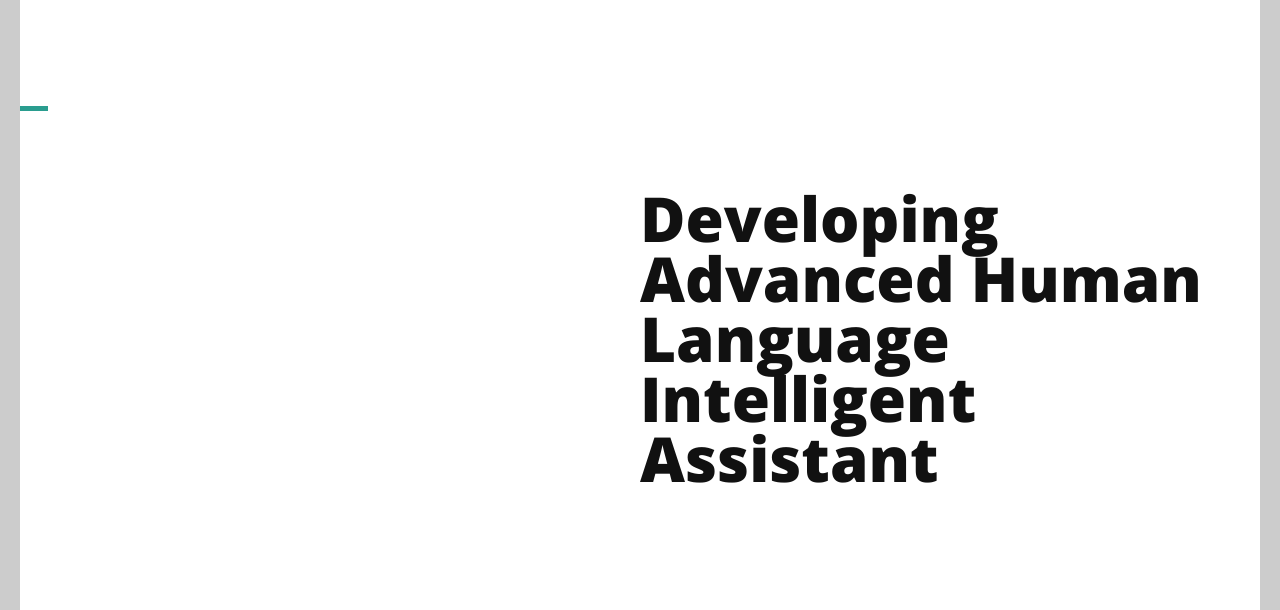
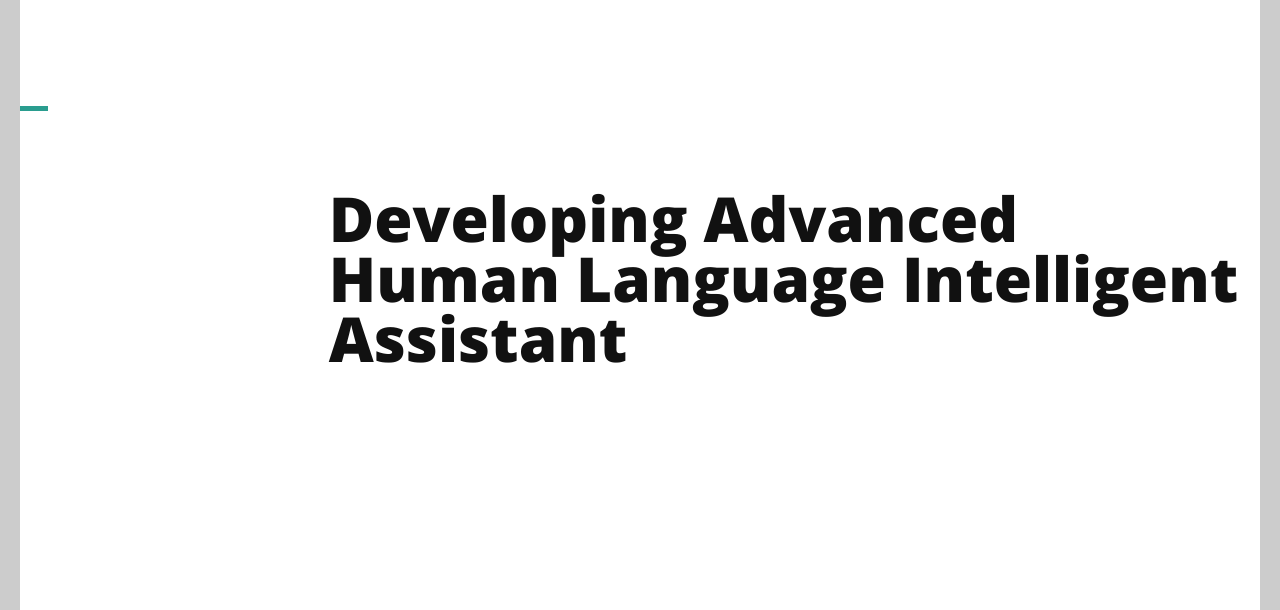
Before and after one commit to dahliaspinoff/dahliaspinoff.github.io, a plain HTML site: page index.html in a window 1280 px wide. Shown: the part 109-719 px from the top of the page. Drawn offline with nearby package versions, Linux system fonts and the light colour scheme.

Commit message:
Update style.css

```diff
--- a/css/style.css
+++ b/css/style.css
@@ -789,7 +789,7 @@ h6 {
 
 #banner h1 {
     padding-top: 5%;
-    padding-left: 50%
+    padding-left: 25%
 }
 
 #banner .section-heading:before {
```
